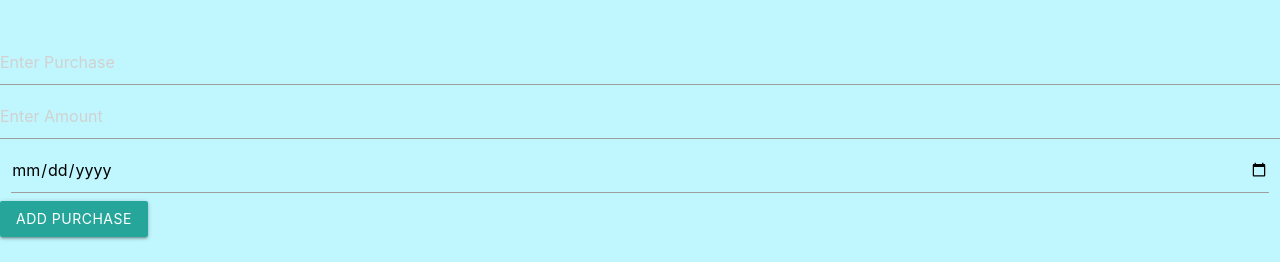
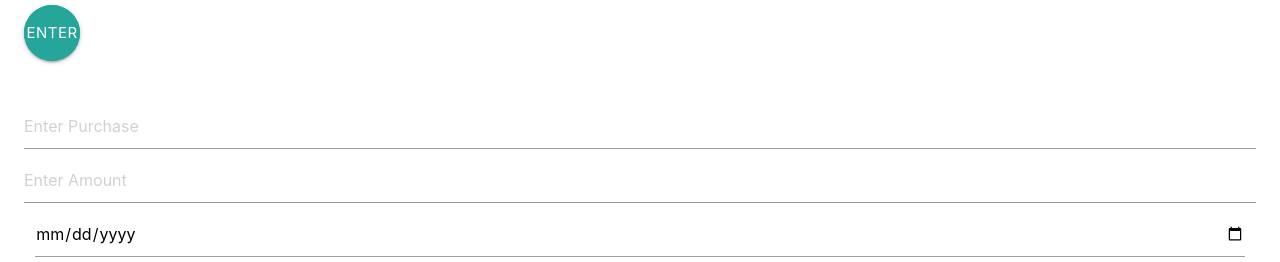
Before and after one commit to Jaswal1p/Recepie-Budget, a plain HTML site: page index.html in a window 1280 px wide. Shown: the part 227-489 px from the top of the page. Drawn offline with nearby package versions, Linux system fonts and the light colour scheme.

Commit message:
button styling

```diff
--- a/assets/css/style.css
+++ b/assets/css/style.css
@@ -1,11 +1,13 @@
-* {
+*{
     box-sizing: border-box;
 }
 
-body{
+
+
+
+/* body{
     background-color:rgb(192, 246, 253);
-}
-
+} */
 
 
 /* .hide{
--- a/index.html
+++ b/index.html
@@ -11,12 +11,12 @@
     <link rel="stylesheet" href="./assets/css/style.css" />
 </head>
 
-    <div class="application">
+    <div class="application card-panel">
     <header>
         <h1 class="page-title">Easy Budgeting</h1>
         <h2 id="enter-budget"></h2>
         <input id="setLimit" placeholder="Enter Your Budget">
-        <button class="submit-button" id="submit-button" type="button">Enter</button>
+        <button class="btn-floating btn-large pulse" id="submit-button" type="submit-button">Enter</button>
         <h1 id="remaining"></h1>
     </header>
 
@@ -43,7 +43,7 @@
                             </div>
 
                             <div class="form-group">
-                                <button class="btn" id="save-purchase" type="submit">Add purchase</button>
+                                <button class="btn-floating btn-large pulse" id="save-purchase" type="submit">Add purchase</button>
                             </div>
                     </div>
                 </div>
```
